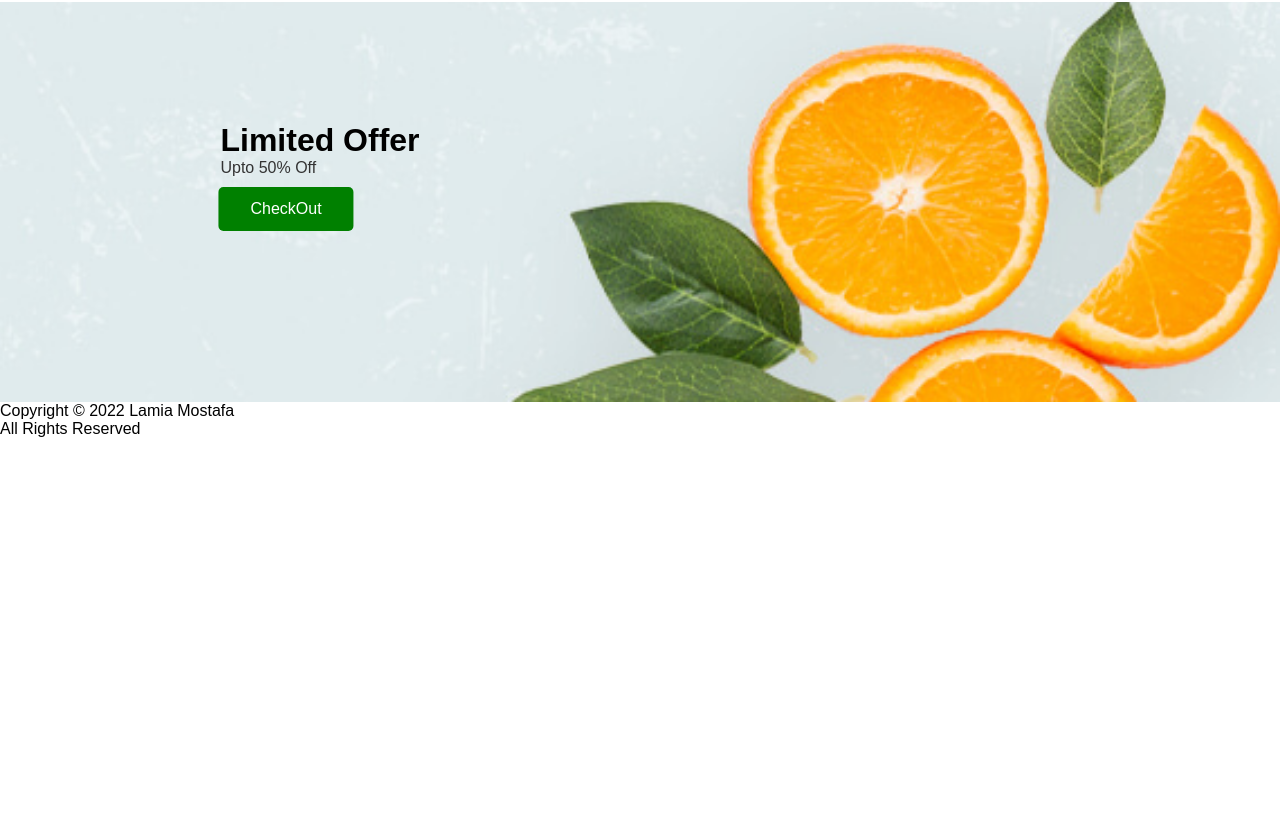
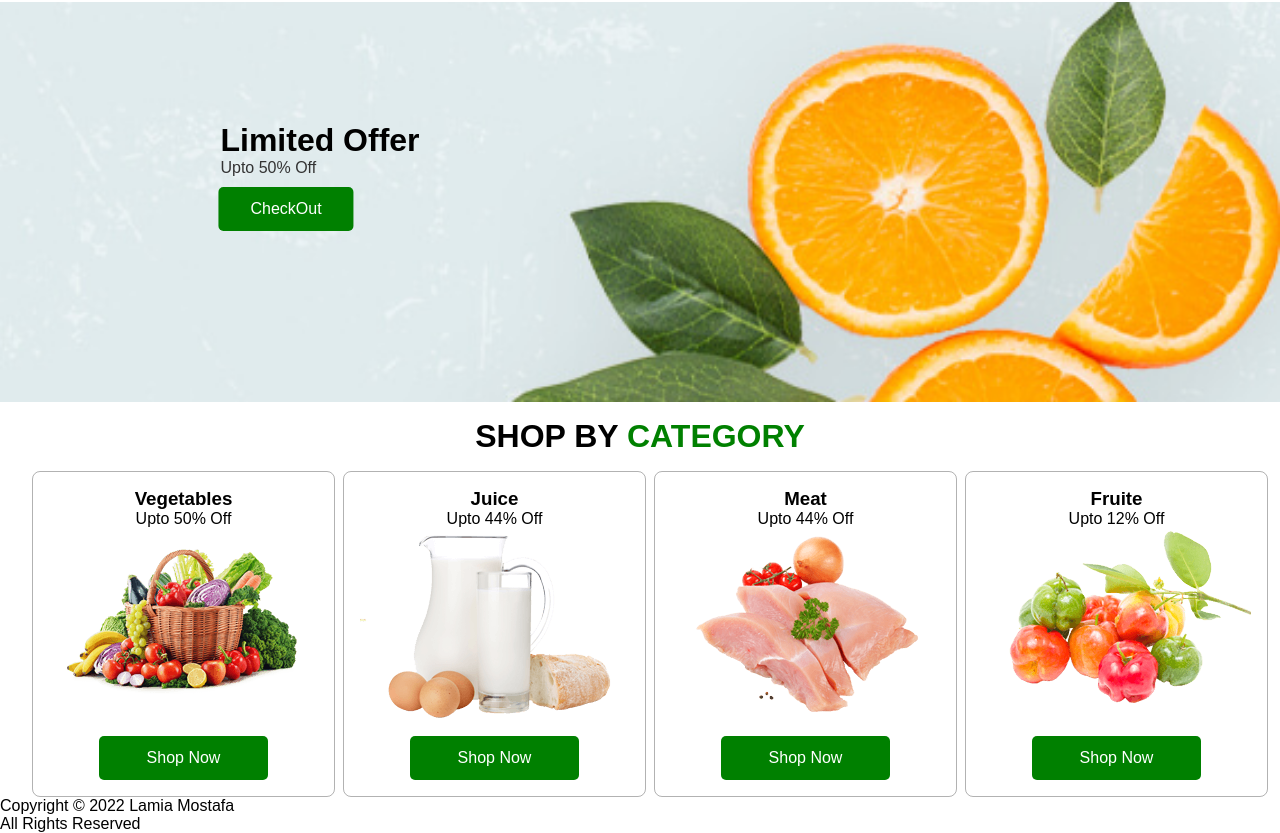
Before and after one commit to lamiamostafa/grocery-shop-website-client-side, a React (Create React App) app: page / in a window 1280 px wide. Shown: the part 1101-1934 px from the top of the page. Before the commit the page ends 1539 px from the top, so only its background shows below. Built offline with nearby package versions, Linux system fonts and the light colour scheme; no server answers.

Commit message:
category added

```diff
--- /dev/null
+++ b/src/Pages/Category/Category.css
@@ -0,0 +1,36 @@
+.heading {
+    text-align: center;
+    color: black;
+    text-transform: uppercase;
+    padding: 1rem;
+    font-size: 2rem;
+}
+
+.heading span {
+    color: green;
+    text-transform: uppercase;
+}
+
+.box-container {
+    width: 75%;
+    margin-left: 2rem;
+    margin-right: 2rem;
+}
+
+.category .box-container {
+    display: grid;
+    grid-template-columns: repeat(4, 1fr);
+    gap: 0.5rem;
+
+}
+
+.category .box-container .box {
+    border: .1rem solid rgba(0, 0, 0, .3);
+    border-radius: .5rem;
+    text-align: center;
+    padding: 1rem;
+}
+
+.category .box-container .box .btn {
+    font-size: 1rem;
+}
--- /dev/null
+++ b/src/Pages/Category/Category.js
@@ -0,0 +1,45 @@
+import React from 'react';
+import category1 from '../../images/category/category-1.png';
+import category2 from '../../images/category/category-2.png';
+import category3 from '../../images/category/category-3.png';
+import category4 from '../../images/category/category-4.png';
+import './Category.css';
+
+const Category = () => {
+    return (
+        <div class="category" id="category">
+            <h1 className="heading">Shop by <span>category</span></h1>
+            <div className="box-container">
+                <div className="box">
+                    <h3>Vegetables</h3>
+                    <p>upto 50% off</p>
+                    <img src={category1} alt="" />
+                    <a href="#" class="btn">shop now</a>
+                </div>
+
+                <div className="box">
+                    <h3>juice</h3>
+                    <p>upto 44% off</p>
+                    <img src={category2} alt="" />
+                    <a href="#" class="btn">shop now</a>
+                </div>
+                <div className="box">
+                    <h3>meat</h3>
+                    <p>upto 44% off</p>
+                    <img src={category3} alt="" />
+                    <a href="#" class="btn">shop now</a>
+                </div>
+                <div className="box">
+                    <h3>fruite</h3>
+                    <p>upto 12% off</p>
+                    <img src={category4} alt="" />
+                    <a href="#" class="btn">shop now</a>
+                </div>
+            </div>
+
+
+        </div>
+    );
+};
+
+export default Category;
--- a/src/Pages/Home/Banner/Banner.css
+++ b/src/Pages/Home/Banner/Banner.css
@@ -38,7 +38,7 @@ section {
 }
 
 .banner-section .content span {
-    font-size: 3rem;
+    font-size: 2rem;
     color: #666;
 
 }
--- a/src/Pages/Home/Home/Home.js
+++ b/src/Pages/Home/Home/Home.js
@@ -1,4 +1,5 @@
 import React from 'react';
+import Category from '../../Category/Category';
 import Offer from '../../Offer/Offer';
 import Banner from '../Banner/Banner';
 
@@ -8,6 +9,7 @@ const Home = () => {
         <div>
             <Banner></Banner>
             <Offer></Offer>
+            <Category></Category>
 
 
 
--- a/src/Pages/Offer/Offer.css
+++ b/src/Pages/Offer/Offer.css
@@ -36,7 +36,6 @@
 
 .offer-container .offer .content .btn {
     font-size: 1rem;
-    /* border-radius: 50px; */
     margin-left: -2px;
     padding: .8rem 2rem;
 
```
Also changed, not shown: public/products.json (added, +44 -0 lines), src/Pages/Home/Products/Products.css (renamed from src/Pages/Home/Services/Services.css, +3 -8 lines), src/Pages/Home/Products/Products.js (added, +37 -0 lines), src/Pages/Home/Services/Services.js (deleted, +0 -37 lines), src/Pages/Home/Product/Product.css (renamed from src/Pages/Home/Service/Service.css), src/Pages/Home/Product/Product.js (renamed from src/Pages/Home/Service/Service.js).
